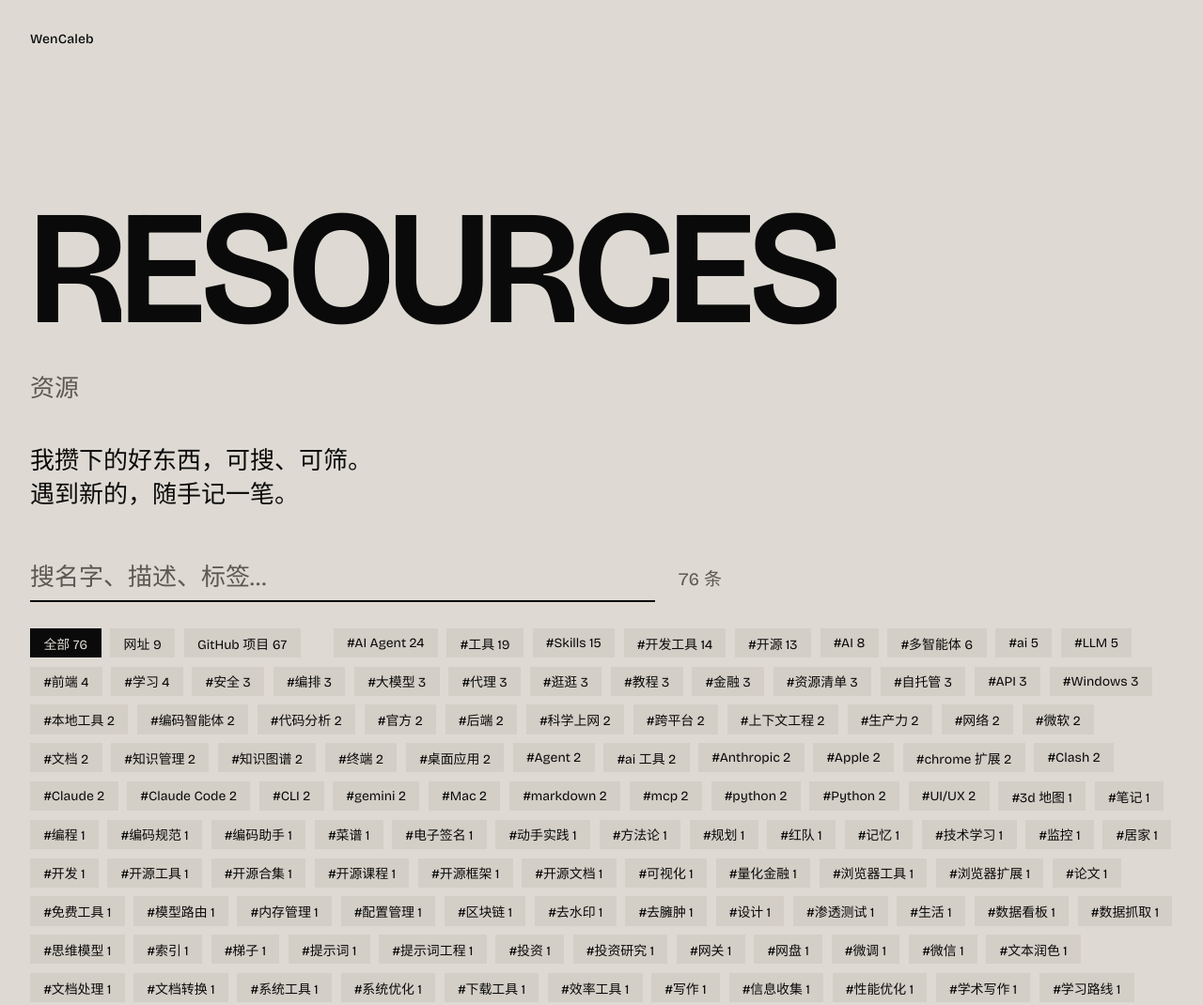
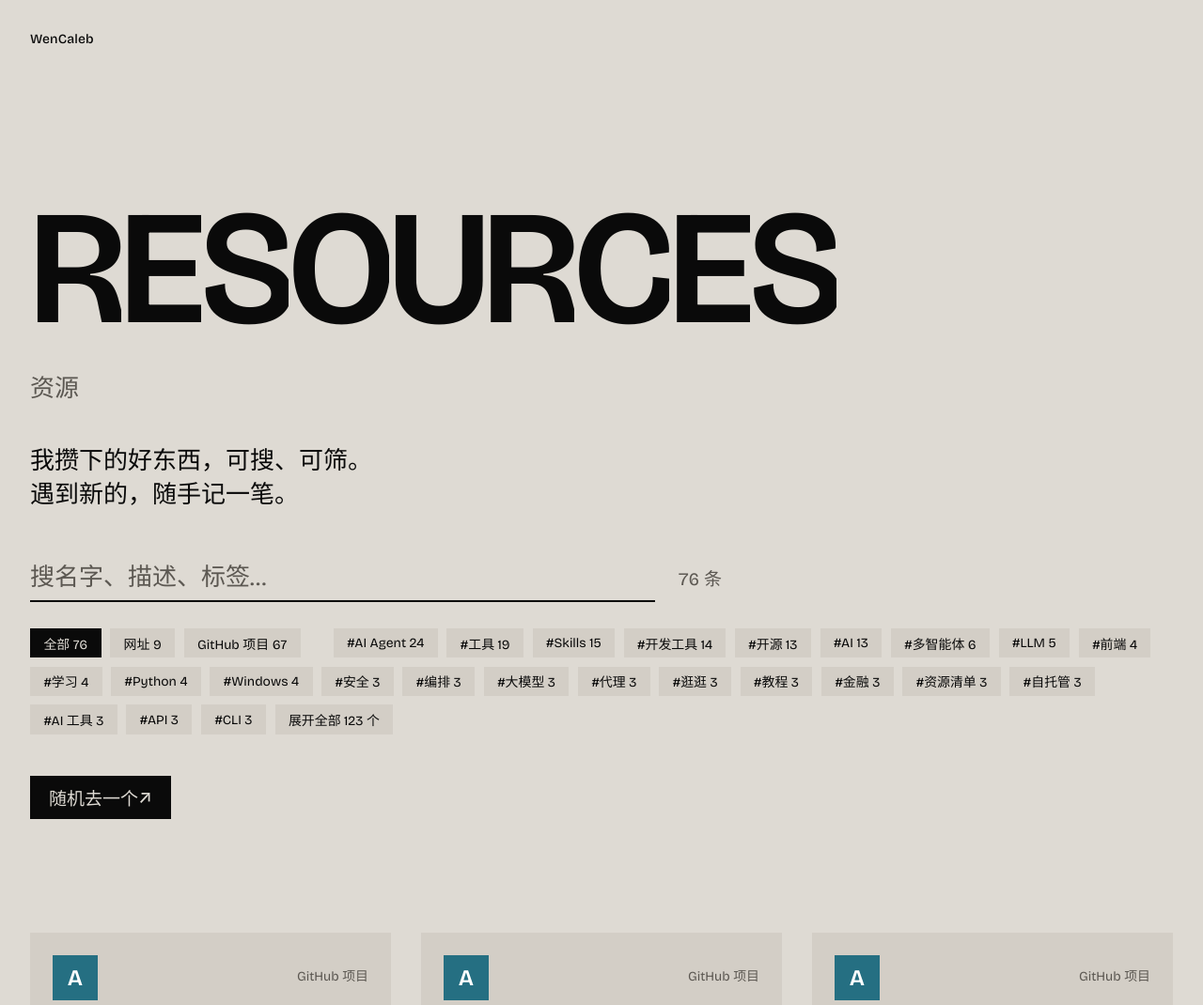
Before and after one commit to WenCaleb/WenCaleb.github.io, a plain HTML site: page resources.html in a window 1280 px wide. Shown: the top 1070 px of the page at 94% size. Drawn offline with nearby package versions, Linux system fonts and the light colour scheme.

Commit message:
Update recite content (auto build)

```diff
--- a/resources.html
+++ b/resources.html
@@ -447,6 +447,9 @@
           return b;
         }
 
+        var CHIP_MIN = 3;
+        var tagsExpanded = false;
+
         function renderChips() {
           chipsEl.innerHTML = '';
           ['all', 'site', 'github'].forEach(function (t) {
@@ -455,18 +458,27 @@
               state.type = t; renderChips(); renderList();
             }));
           });
-          if (tagList.length) {
+          var shown = tagList.filter(function (t) { return tagsExpanded || tagCount[t] >= CHIP_MIN || state.tags.indexOf(t) > -1; });
+          if (shown.length) {
             var sep = document.createElement('span');
             sep.className = 'chip-sep'; sep.setAttribute('aria-hidden', 'true');
             chipsEl.appendChild(sep);
           }
-          tagList.forEach(function (t) {
+          shown.forEach(function (t) {
             chipsEl.appendChild(chip('#' + t + ' ' + tagCount[t], state.tags.indexOf(t) > -1, function () {
               var i = state.tags.indexOf(t);
               if (i > -1) state.tags.splice(i, 1); else state.tags.push(t);
               renderChips(); renderList();
             }));
           });
+          if (tagList.length > shown.length) {
+            var toggle = document.createElement('button');
+            toggle.type = 'button';
+            toggle.className = 'chip';
+            toggle.textContent = tagsExpanded ? '收起标签' : '展开全部 ' + (tagList.length - shown.length) + ' 个';
+            toggle.addEventListener('click', function () { tagsExpanded = !tagsExpanded; renderChips(); });
+            chipsEl.appendChild(toggle);
+          }
         }
 
         /* —— 卡片 —— */
--- a/resources/data.js
+++ b/resources/data.js
@@ -200,7 +200,7 @@ window.RESOURCES_DATA = [
     "url": "https://github.com/farion1231/cc-switch",
     "desc": "Tauri 构建的跨平台桌面工具，统一管理 Claude Code、Codex、Gemini CLI 等 AI 编程 CLI 的服务商、MCP 与技能配置",
     "tags": [
-      "ai",
+      "AI",
       "开发工具",
       "桌面应用",
       "mcp",
@@ -254,7 +254,7 @@ window.RESOURCES_DATA = [
     "url": "https://github.com/musistudio/claude-code-router",
     "desc": "本地 AI 编码智能体网关控制平面，统一多模型服务商，实现请求路由、故障降级、工具编排与调用观测",
     "tags": [
-      "ai",
+      "AI",
       "编码智能体",
       "网关",
       "mcp",
@@ -584,10 +584,10 @@ window.RESOURCES_DATA = [
     "url": "https://github.com/microsoft/markitdown",
     "desc": "微软开源 Python 工具，可将 PDF、Office、图片、网页等多种文件转换为 Markdown，适配大模型文档解析流水线",
     "tags": [
-      "python",
+      "Python",
       "文档转换",
       "markdown",
-      "ai 工具",
+      "AI 工具",
       "开源",
       "微软"
     ],
@@ -689,9 +689,9 @@ window.RESOURCES_DATA = [
     "url": "https://github.com/Yeachan-Heo/oh-my-codex",
     "desc": "OpenAI Codex CLI 的开源工作流增强层，提供钩子、智能体团队、HUD 界面，强化编码智能体工作能力",
     "tags": [
-      "ai",
+      "AI",
       "编码智能体",
-      "cli",
+      "CLI",
       "开发工具"
     ],
     "added": "2026-11-25",
@@ -706,7 +706,7 @@ window.RESOURCES_DATA = [
     "url": "https://github.com/anomalyco/opencode",
     "desc": "开源 AI 编码智能体，基于终端 TUI 界面，可对接多种大模型完成代码编写、分析与项目改造任务。",
     "tags": [
-      "ai",
+      "AI",
       "编码助手",
       "开源",
       "终端工具",
@@ -760,7 +760,7 @@ window.RESOURCES_DATA = [
     "url": "https://github.com/microsoft/PowerToys",
     "desc": "微软开源的 Windows 系统工具集，集成多款小工具用于提升系统自定义能力与操作效率。",
     "tags": [
-      "windows",
+      "Windows",
       "开源",
       "效率工具",
       "系统工具",
@@ -970,10 +970,10 @@ window.RESOURCES_DATA = [
     "url": "https://github.com/ValueCell-ai/valuecell",
     "desc": "社区驱动的金融多智能体开源平台，支持选股、研究、跟踪与交易相关 AI 智能体能力。",
     "tags": [
-      "ai",
+      "AI",
       "多智能体",
       "量化金融",
-      "python",
+      "Python",
       "投资",
       "开源"
     ],
@@ -1009,7 +1009,7 @@ window.RESOURCES_DATA = [
     "tags": [
       "浏览器扩展",
       "gemini",
-      "ai 工具",
+      "AI 工具",
       "开源",
       "chrome 扩展"
     ],
```
Also changed, not shown: 8 other files.
